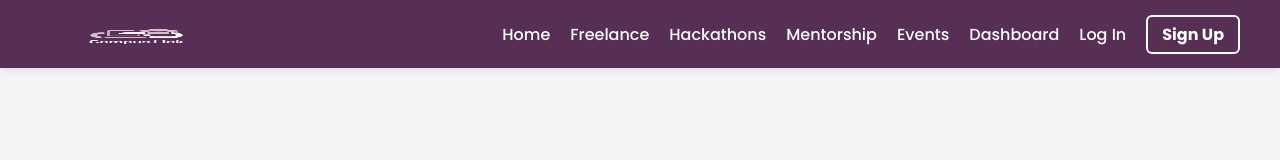
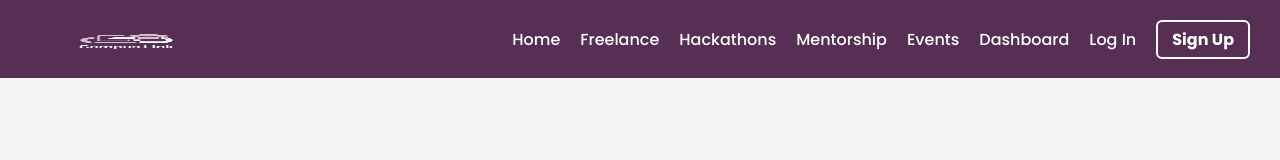
Before and after one commit to AnshulAlgoS/campushustleOG, a React (Create React App) app: page / in a window 1280 px wide. Shown: the top 160 px of the page. Built offline with nearby package versions, Linux system fonts and the light colour scheme; no server answers.

Commit message:
Update HomePage.css

```diff
--- a/src/views/HomePage.css
+++ b/src/views/HomePage.css
@@ -16,15 +16,15 @@ html {
 
 .top-strip {
   display: flex;
+  justify-content: space-between;
   align-items: center;
-  justify-content: space-between;
-  background-color: #572E54;
-  padding: 10px 40px;
-  box-shadow: 0 2px 8px rgba(0, 0, 0, 0.1);
+  padding: 15px 30px;
+  background-color: #572e54; /* dark lavender */
+  color: white;
   position: fixed;
+  width: 100%;
   top: 0;
-  width: 100%;
-  z-index: 1;
+  z-index: 1000;
 }
 
 .strip-logo {
```
